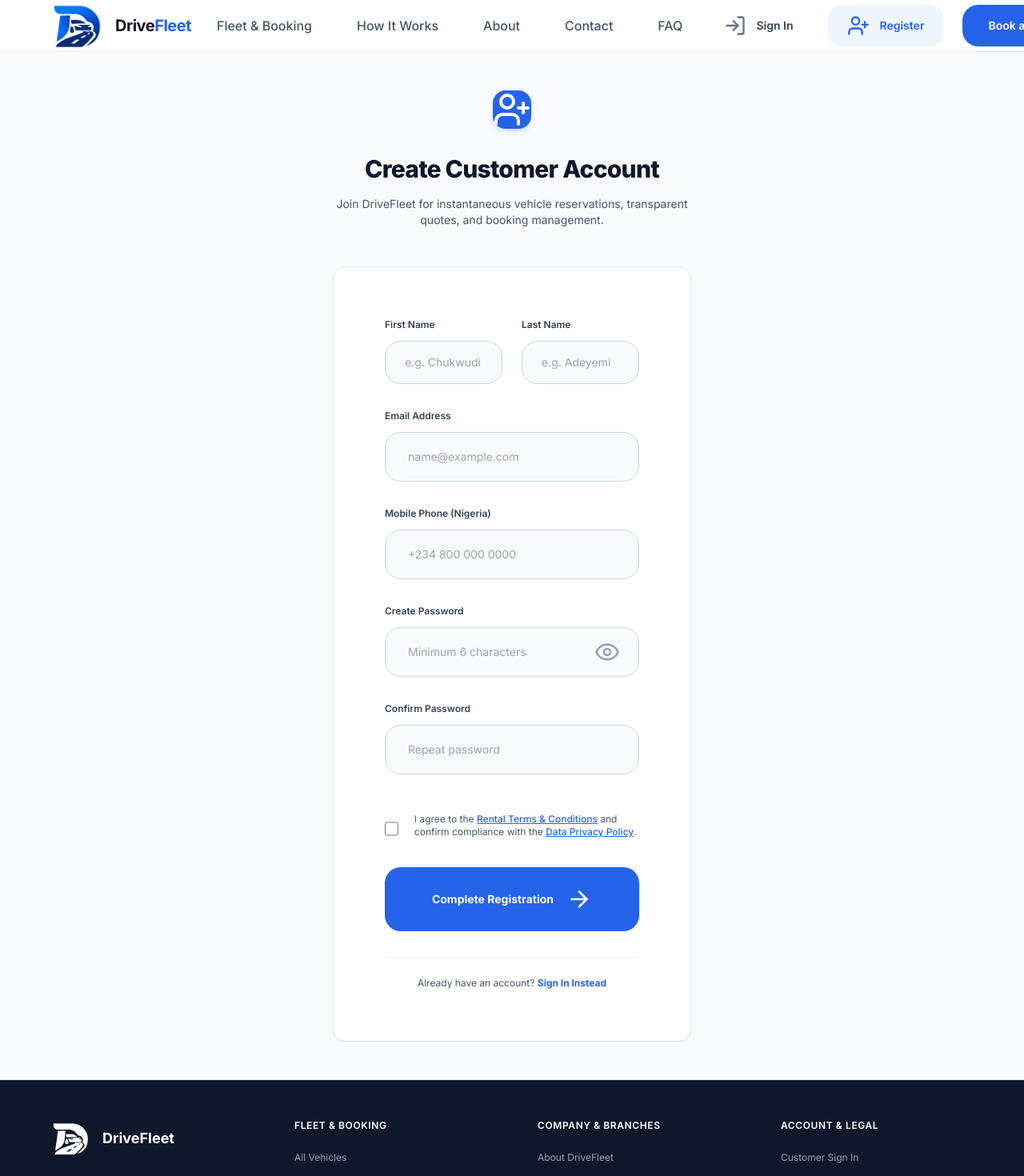
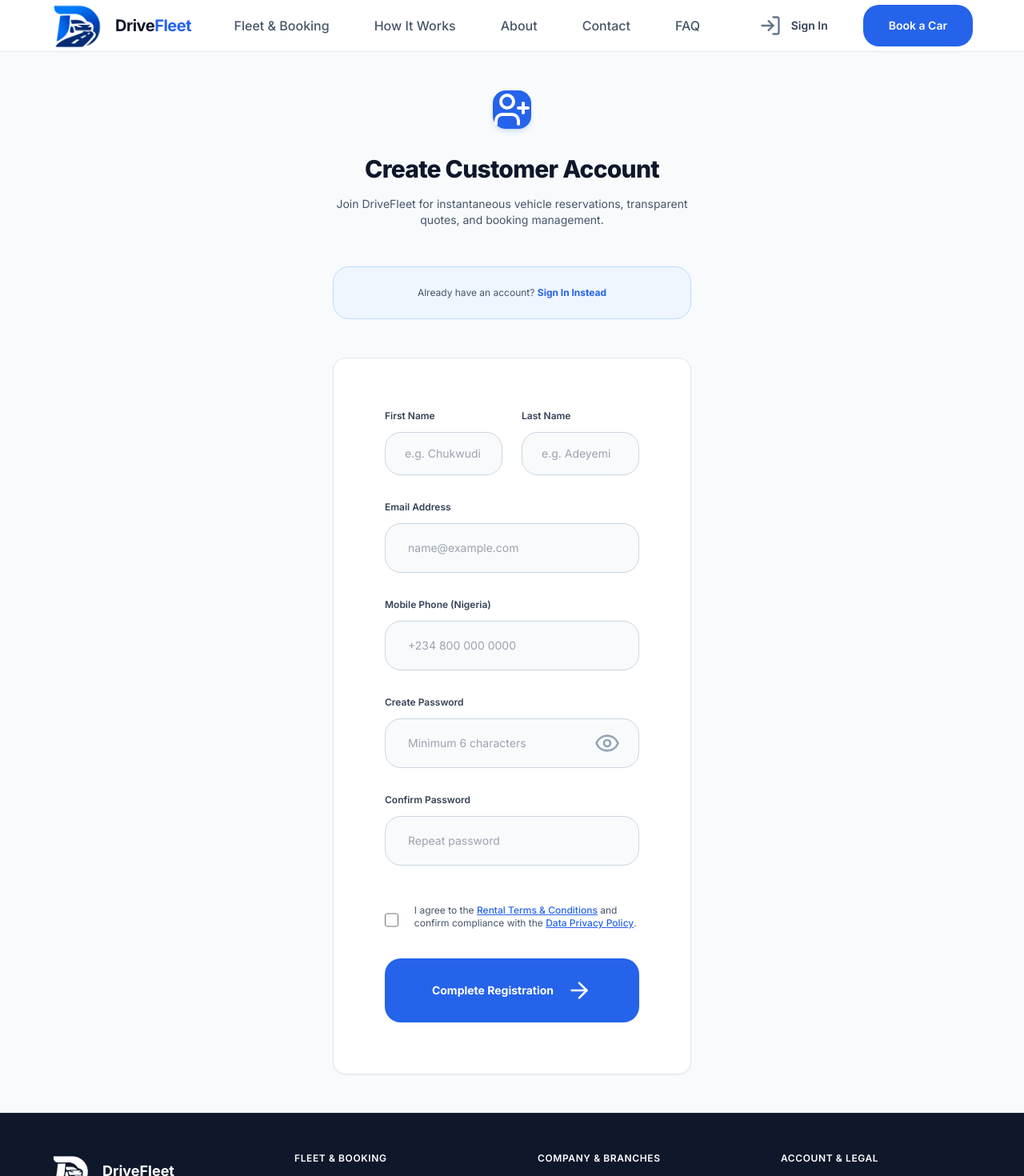
Before and after one commit to officialchrisdigital/DriveFleet, a React (Vite) app: page /register in a window 1280 px wide. Shown: the top 1470 px of the page at 80% size. Built offline with nearby package versions, Linux system fonts and the light colour scheme.

Commit message:
remove Register from desktop nav and move auth prompts to top

```diff
--- a/src/components/layout/PublicLayout.tsx
+++ b/src/components/layout/PublicLayout.tsx
@@ -71,14 +71,6 @@
                 >
                   <LogIn className="w-3.5 h-3.5 text-slate-500" />
                   <span>Sign In</span>
-                </Link>
-
-                <Link
-                  to="/register"
-                  className="hidden xl:flex text-xs sm:text-sm font-semibold text-blue-600 bg-blue-50 hover:bg-blue-100 px-2.5 sm:px-3 py-1.5 rounded-lg transition-colors items-center gap-1.5 whitespace-nowrap"
-                >
-                  <UserPlus className="w-3.5 h-3.5 text-blue-600" />
-                  <span>Register</span>
                 </Link>
 
                 <Link
--- a/src/pages/auth/LoginPage.tsx
+++ b/src/pages/auth/LoginPage.tsx
@@ -58,6 +58,19 @@
           </h2>
           <p className="mt-2 text-xs sm:text-sm text-slate-600">
             Access your bookings, manage rental reservations, and review vehicle dossiers.
+          </p>
+        </div>
+
+        {/* Register prompt — shown at top for visibility */}
+        <div className="bg-blue-50 border border-blue-200 rounded-xl px-4 py-3 text-center">
+          <p className="text-xs text-slate-600">
+            Don't have an account yet?{' '}
+            <Link
+              to={`/register${redirectPath !== '/account' ? `?redirect=${encodeURIComponent(redirectPath)}` : ''}`}
+              className="font-bold text-blue-600 hover:underline"
+            >
+              Register as a New Customer
+            </Link>
           </p>
         </div>
 
@@ -125,18 +138,6 @@
             <span>{loading ? 'Signing in...' : 'Sign In to Account'}</span>
             <ArrowRight className="w-4 h-4" />
           </button>
-
-          <div className="pt-4 border-t border-slate-100 text-center">
-            <p className="text-xs text-slate-600">
-              Don't have an account yet?{' '}
-              <Link
-                to={`/register${redirectPath !== '/account' ? `?redirect=${encodeURIComponent(redirectPath)}` : ''}`}
-                className="font-bold text-blue-600 hover:underline"
-              >
-                Register as a New Customer
-              </Link>
-            </p>
-          </div>
         </form>
       </div>
     </div>
--- a/src/pages/auth/RegisterPage.tsx
+++ b/src/pages/auth/RegisterPage.tsx
@@ -82,6 +82,19 @@
           </h2>
           <p className="mt-2 text-xs sm:text-sm text-slate-600">
             Join DriveFleet for instantaneous vehicle reservations, transparent quotes, and booking management.
+          </p>
+        </div>
+
+        {/* Sign-in prompt — shown at top for visibility */}
+        <div className="bg-blue-50 border border-blue-200 rounded-xl px-4 py-3 text-center">
+          <p className="text-xs text-slate-600">
+            Already have an account?{' '}
+            <Link
+              to={`/login${redirectPath !== '/account' ? `?redirect=${encodeURIComponent(redirectPath)}` : ''}`}
+              className="font-bold text-blue-600 hover:underline"
+            >
+              Sign In Instead
+            </Link>
           </p>
         </div>
 
@@ -209,18 +222,6 @@
             <span>{loading ? 'Creating Account...' : 'Complete Registration'}</span>
             <ArrowRight className="w-4 h-4" />
           </button>
-
-          <div className="pt-3 border-t border-slate-100 text-center">
-            <p className="text-xs text-slate-600">
-              Already have an account?{' '}
-              <Link
-                to={`/login${redirectPath !== '/account' ? `?redirect=${encodeURIComponent(redirectPath)}` : ''}`}
-                className="font-bold text-blue-600 hover:underline"
-              >
-                Sign In Instead
-              </Link>
-            </p>
-          </div>
         </form>
       </div>
     </div>
```
